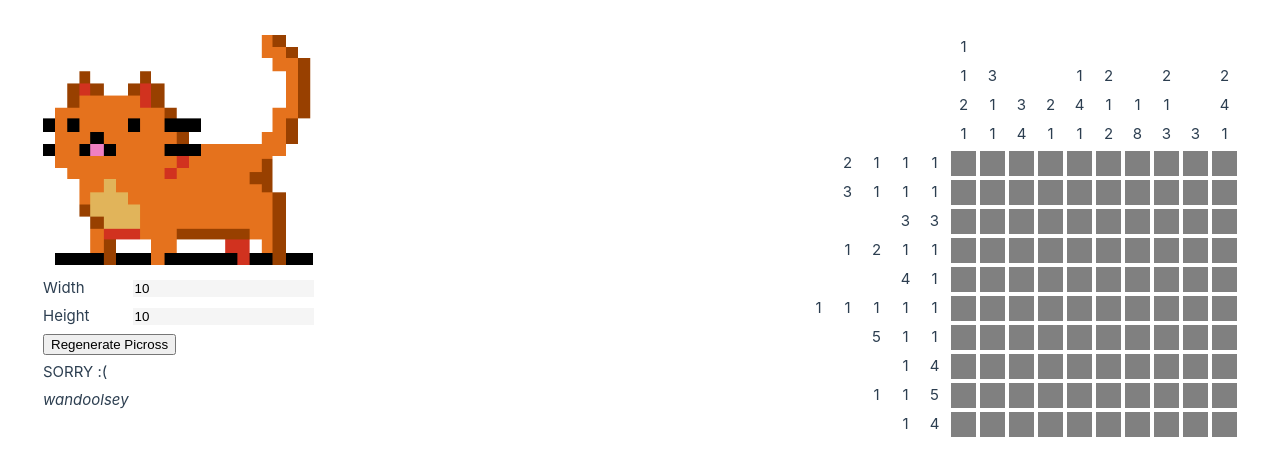
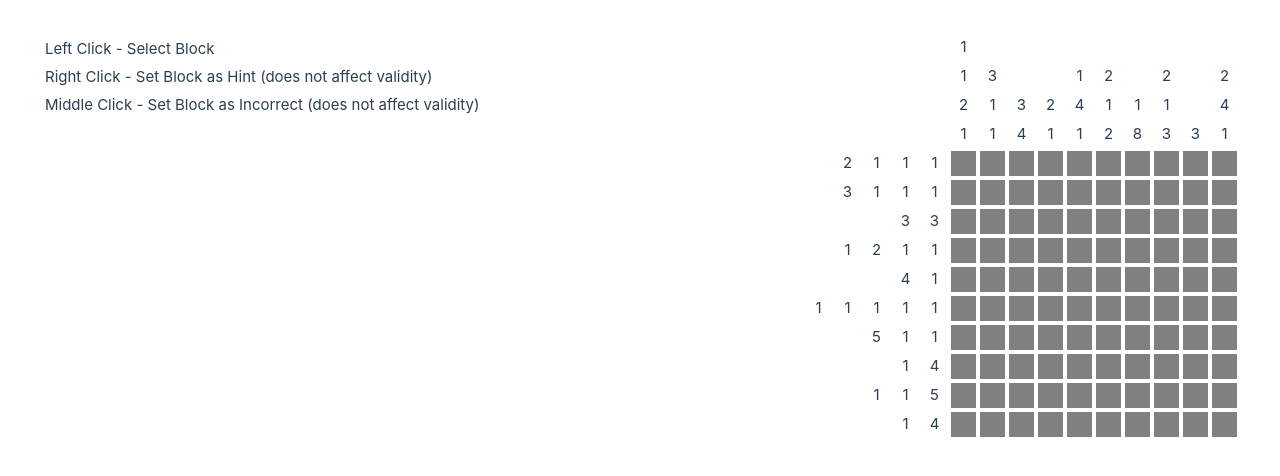
Before and after one commit to Energised/PX, a Vue app: page / in a window 1280 px wide. Shown: the top 476 px of the page. Built offline with nearby package versions, Linux system fonts and the light colour scheme.

Commit message:
Make draggable generic with slot to add instructions

```diff
--- a/src/App.vue
+++ b/src/App.vue
@@ -5,7 +5,9 @@ import { ref, onMounted } from 'vue'
 import type { Ref } from 'vue'
 
 import Board from './components/Board.vue'
-import DraggableMenu from './components/DraggableMenu.vue'
+import Draggable from './components/Draggable.vue'
+import Menu from './components/Menu.vue'
+import Instructions from './components/Instructions.vue'
 
 import { BoardData } from './features/BoardData'
 import { BoardDataValidator} from './features/BoardDataValidator'
@@ -32,12 +34,18 @@ function regeneratePicross(){
 
     <div>
 
-        <DraggableMenu
-            v-model:width="width"
-            v-model:height="height"
-            v-model:isValid="boardDataValidator.isValid"
-            @regenerate-board="regeneratePicross()">
-        </DraggableMenu>
+        <Draggable>
+            <Menu
+                v-model:width="width"
+                v-model:height="height"
+                v-model:isValid="boardDataValidator.isValid"
+                @regenerate-board="regeneratePicross()">
+            </Menu>
+        </Draggable>
+
+        <Draggable>
+            <Instructions></Instructions>
+        </Draggable>
 
         <Board
             v-model="boardData"
--- /dev/null
+++ b/src/components/Draggable.vue
@@ -0,0 +1,60 @@
+<script setup lang="ts">
+
+import { ref, onMounted, onUnmounted, computed } from 'vue'
+
+const draggable = ref<HTMLDivElement | null>(null)
+let x = 0
+let y = 0
+
+function handleMouseDown(event: MouseEvent){
+    x = event.clientX;
+    y = event.clientY;
+    window.addEventListener('mousemove', handleMouseMove);
+}
+
+function handleMouseMove(event: MouseEvent){
+    window.addEventListener('mouseup', handleMouseUp);
+    const dx = event.clientX - x
+    const dy = event.clientY - y
+    x = event.clientX;
+    y = event.clientY;
+    if (draggable.value){
+        draggable.value.style.left = `${draggable.value.offsetLeft + dx}px`;
+        draggable.value.style.top = `${draggable.value.offsetTop + dy}px`;
+    }
+}
+
+function handleMouseUp(){
+    window.removeEventListener('mousemove', handleMouseMove)
+    window.removeEventListener('mouseup', handleMouseUp)
+}
+
+onMounted(() => {
+    draggable.value?.addEventListener('mousedown', handleMouseDown)
+})
+
+onUnmounted(() => {
+    draggable.value?.removeEventListener('mousedown', handleMouseDown)
+})
+
+</script>
+
+<template>
+    <div ref="draggable" class="draggable">
+        <slot></slot>
+    </div>
+</template>
+
+<style scoped>
+
+.draggable {
+    position: absolute;
+    cursor: move;
+}
+
+.draggable::before{
+    left:620px;
+    top:30px;
+}
+
+</style>
--- a/src/components/DraggableMenu.vue
+++ /dev/null
@@ -1,115 +0,0 @@
-<script setup lang="ts">
-
-import { ref, onMounted, onUnmounted, computed } from 'vue'
-
-const draggable = ref<HTMLDivElement | null>(null)
-let x = 0
-let y = 0
-
-const width = defineModel<number>('width', {default: 10});
-const height = defineModel<number>('height', {default: 10});
-const isValid = defineModel<boolean>('isValid', {default: false});
-
-const emit = defineEmits(['regenerateBoard']);
-
-function handleMouseDown(event: MouseEvent){
-    x = event.clientX;
-    y = event.clientY;
-    window.addEventListener('mousemove', handleMouseMove);
-
-}
-
-function handleMouseMove(event: MouseEvent){
-    window.addEventListener('mouseup', handleMouseUp);
-    const dx = event.clientX - x
-    const dy = event.clientY - y
-    x = event.clientX;
-    y = event.clientY;
-    if (draggable.value){
-        draggable.value.style.left = `${draggable.value.offsetLeft + dx}px`;
-        draggable.value.style.top = `${draggable.value.offsetTop + dy}px`;
-    }
-}
-
-function handleMouseUp(){
-    window.removeEventListener('mousemove', handleMouseMove)
-    window.removeEventListener('mouseup', handleMouseUp)
-}
-
-onMounted(() => {
-    draggable.value?.addEventListener('mousedown', handleMouseDown)
-})
-
-onUnmounted(() => {
-    draggable.value?.removeEventListener('mousedown', handleMouseDown)
-})
-
-// extra functionality
-
-const isWidthOrHeightGreaterThan30 = computed(() => {
-    return width.value > 30 || height.value > 30;
-})
-
-const meowFile = computed(() => {
-    let randomValue = Math.floor(Math.random() * 10);
-    return randomValue % 2 == 1 ? "standard-meow.mp3" : "spooky-meow.mp3";
-})
-
-function playMeow(){
-    let filepath = `../assets/media/${meowFile.value}`
-    let audio = new Audio(filepath);
-    audio.play();
-}
-
-</script>
-
-<template>
-    <div ref="draggable" class="draggable" @click="playMeow()">
-        <table class="options">
-            <tr>
-                <td colspan="2">
-                    <img alt="orange cat"
-                         src="../assets/orange-cat.png"
-                         width="270"
-                         height="230"/>
-                </td>
-            </tr>
-
-            <tr>
-                <td><label>Width</label></td>
-                <td><input v-model.number="width" style="background-color:whitesmoke; border:0px"/></td>
-            </tr>
-            <tr>
-                <td><label>Height</label></td>
-                <td><input v-model.number="height" style="background-color:whitesmoke; border:0px"/></td>
-            </tr>
-            <tr>
-                <td colspan="2">
-                    <button @click="emit('regenerateBoard')"
-                            :disabled="isWidthOrHeightGreaterThan30">Regenerate Picross
-                    </button>
-                </td>
-            </tr>
-            <tr>
-                <td colspan="2"><label>{{ isValid ? "VALID :)" : "SORRY :(" }}</label></td>
-            </tr>
-            <tr>
-                <td><i>wandoolsey</i></td>
-            </tr>
-        </table>
-    </div>
-</template>
-
-<style scoped>
-
-.draggable {
-    position: absolute;
-    cursor: move;
-}
-
-.draggable::before{
-    left:620px;
-    top:30px;
-}
-
-</style>
--- /dev/null
+++ b/src/components/Instructions.vue
@@ -0,0 +1,34 @@
+<script setup lang="ts">
+
+</script>
+
+<template>
+
+    <table>
+        <head>
+            <th>
+                <h3>
+                    Instructions
+                </h3>
+            </th>
+        </head>
+        <body>
+            <tr>
+                <td>
+                    Left Click - Select Block
+                </td>
+            </tr>
+            <tr>
+                <td>
+                    Right Click - Set Block as Hint (does not affect validity)
+                </td>
+            </tr>
+            <tr>
+                <td>
+                    Middle Click - Set Block as Incorrect (does not affect validity)
+                </td>
+            </tr>
+        </body>
+    </table>
+
+</template>
--- /dev/null
+++ b/src/components/Menu.vue
@@ -0,0 +1,64 @@
+<script setup lang="ts">
+
+import { ref, onMounted, onUnmounted, computed } from 'vue'
+
+const width = defineModel<number>('width', {default: 10});
+const height = defineModel<number>('height', {default: 10});
+const isValid = defineModel<boolean>('isValid', {default: false});
+
+const emit = defineEmits(['regenerateBoard']);
+
+// extra functionality
+
+const isWidthOrHeightGreaterThan30 = computed(() => {
+    return width.value > 30 || height.value > 30;
+})
+
+const meowFile = computed(() => {
+    let randomValue = Math.floor(Math.random() * 10);
+    return randomValue % 2 == 1 ? "standard-meow.mp3" : "spooky-meow.mp3";
+})
+
+function playMeow(){
+    let filepath = `../assets/media/${meowFile.value}`
+    let audio = new Audio(filepath);
+    audio.play();
+}
+
+</script>
+
+<template>
+    <table class="options">
+        <tr>
+            <td colspan="2">
+                <img alt="orange cat"
+                    src="../assets/orange-cat.png"
+                    width="270"
+                    height="230"
+                    style="user-select: none;"/>
+            </td>
+        </tr>
+
+        <tr>
+            <td><label>Width</label></td>
+            <td><input v-model.number="width" style="background-color:whitesmoke; border:0px"/></td>
+        </tr>
+        <tr>
+            <td><label>Height</label></td>
+            <td><input v-model.number="height" style="background-color:whitesmoke; border:0px"/></td>
+        </tr>
+        <tr>
+            <td colspan="2">
+                <button @click="emit('regenerateBoard')"
+                        :disabled="isWidthOrHeightGreaterThan30">Regenerate Picross
+                </button>
+            </td>
+        </tr>
+        <tr>
+            <td colspan="2"><label>{{ isValid ? "VALID :)" : "SORRY :(" }}</label></td>
+        </tr>
+        <tr>
+            <td><i>wandoolsey</i></td>
+        </tr>
+    </table>
+</template>
```
